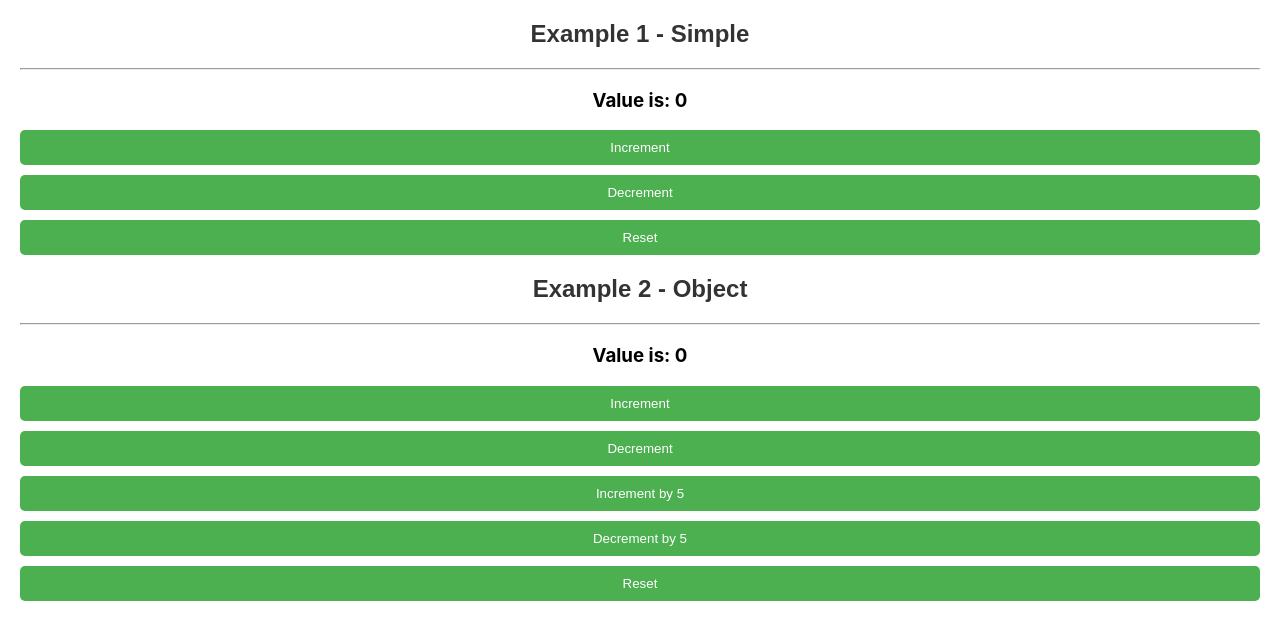
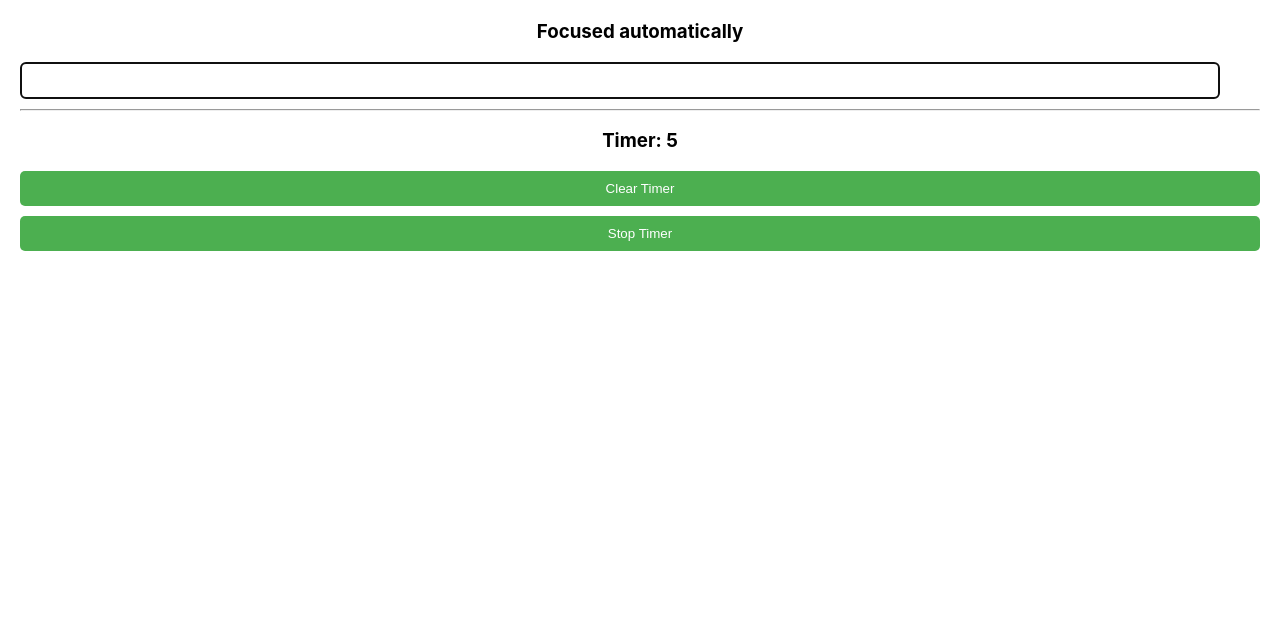
Before and after one commit to iamMseyed/my-react-app, a React (Create React App) app: page / in a window 1280 px wide. Shown: the top 640 px of the page. Built offline with nearby package versions, Linux system fonts and the light colour scheme.

Commit message:
updated code

```diff
--- a/src/App.js
+++ b/src/App.js
@@ -1,5 +1,6 @@
 import './App.css';
-import UseReducer from './UseReducer';
+import UseRef from './UseRef';
+// import UseReducer from './UseReducer';
 // import UseEffectCases from './UseEffectCases';
 // import UseRefExplained from './UseRefExplained';
 // import UseStateElaborated from './UseStateElaborated';
@@ -85,7 +86,8 @@ function App() {
      {/* <UseRefExplained/> */}
      {/* <UseStateElaborated/> */}
      {/* <UseEffectCases/> */}
-     <UseReducer/>
+     {/* <UseReducer/> */}
+     <UseRef/>
     </div>
   );
 }
--- /dev/null
+++ b/src/UseRef.js
@@ -0,0 +1,60 @@
+ import { useRef,useEffect, useState} from "react";
+
+function UseRef(){
+    const [inputValue, setInputValue] = useState("");
+    const count = useRef(0);
+
+    const inputRef = useRef(null)
+    const [timer, setTimer] = useState(0)
+    const intervalRef = useRef()
+
+    useEffect ( ()=>{
+        inputRef.current.focus()
+    },[inputRef])
+
+    useEffect (
+        ()=>{
+             intervalRef.current = setInterval(
+                () =>{
+                    setTimer(prevTimer => prevTimer+1)
+                },1000
+            )
+            return () => {
+                clearInterval(intervalRef.current)
+            };
+        },[]
+    )
+    /*
+       useEffect(() => {
+    count.current = count.current + 1;
+  });
+  */
+
+    return (
+        <>
+        <h3>Focused automatically</h3>
+        <input type="text" ref={inputRef}/>
+        <hr/>
+        <h3>Timer: <span>{timer}</span></h3>
+        <button onClick={
+            ()=>setTimer(0) // set timer value to 0
+        }>Clear Timer</button>
+
+        <button onClick={
+            ()=>clearInterval(intervalRef.current) // not defined as interval is within useEffect
+        }>Stop Timer</button>
+
+{/*
+         <p>Type in the input field:</p>
+      <input
+        type="text"
+        value={inputValue}
+        onChange={(e) => setInputValue(e.target.value)}
+      />
+      <h1>Render Count: {count.current}</h1>
+       */}
+        </>
+
+    )
+}
+export default UseRef;
```
